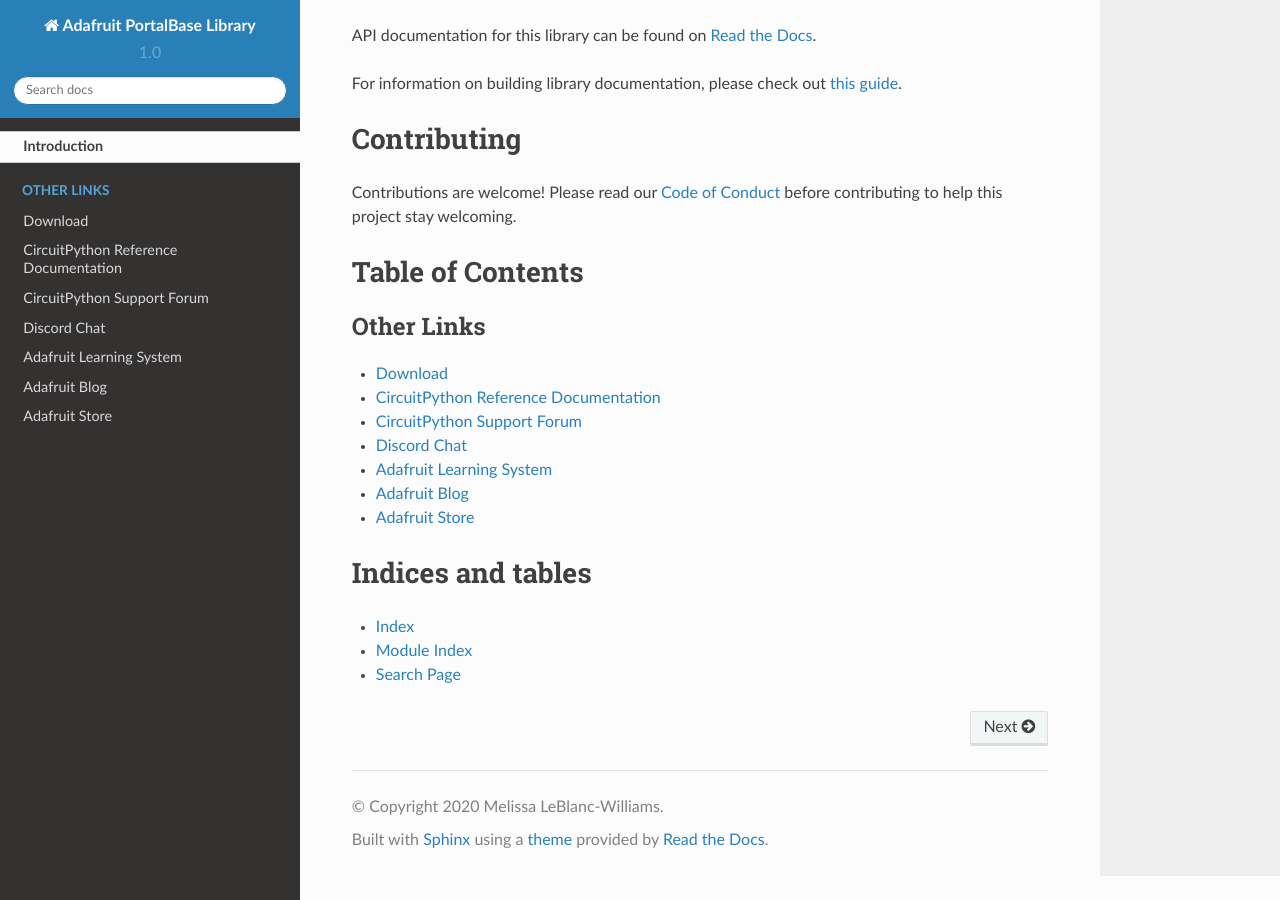
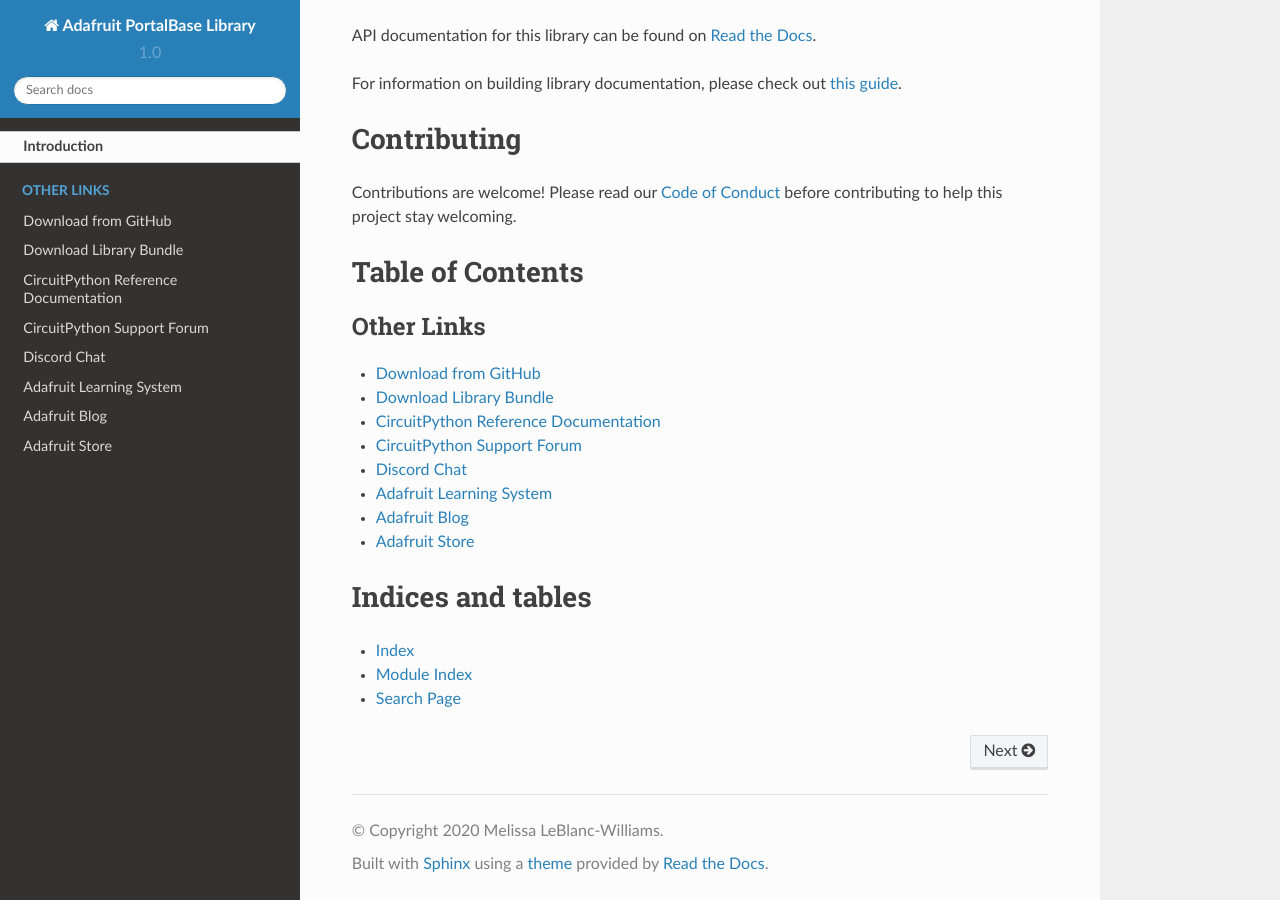
Before and after one commit to adafruit/Adafruit_CircuitPython_PortalBase, a Sphinx documentation site: the page built from docs/index.rst, in a window 1280 px wide and 900 px high, scrolled down 1022 px. Built offline with Sphinx 7.4.7 and the Read the Docs theme 2.0.0, drawn with Linux system fonts in a browser that asks for light colours.

Commit message:
Added cp.org link to index.rst

```diff
--- a/docs/index.rst
+++ b/docs/index.rst
@@ -24,7 +24,8 @@
 .. toctree::
     :caption: Other Links
 
-    Download <https://github.com/adafruit/Adafruit_CircuitPython_PortalBase/releases/latest>
+    Download from GitHub <https://github.com/adafruit/Adafruit_CircuitPython_PortalBase/releases/latest>
+    Download Library Bundle <https://circuitpython.org/libraries>
     CircuitPython Reference Documentation <https://docs.circuitpython.org>
     CircuitPython Support Forum <https://forums.adafruit.com/viewforum.php?f=60>
     Discord Chat <https://adafru.it/discord>
```
